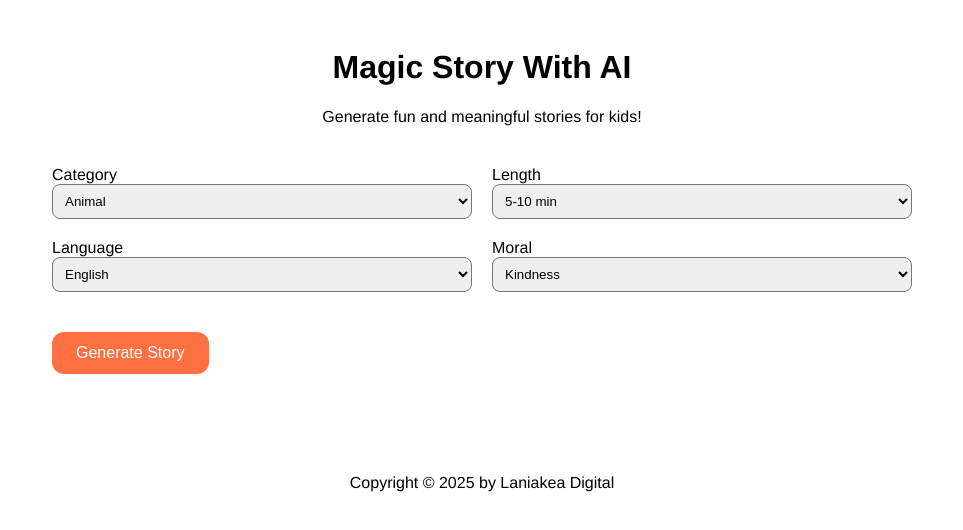
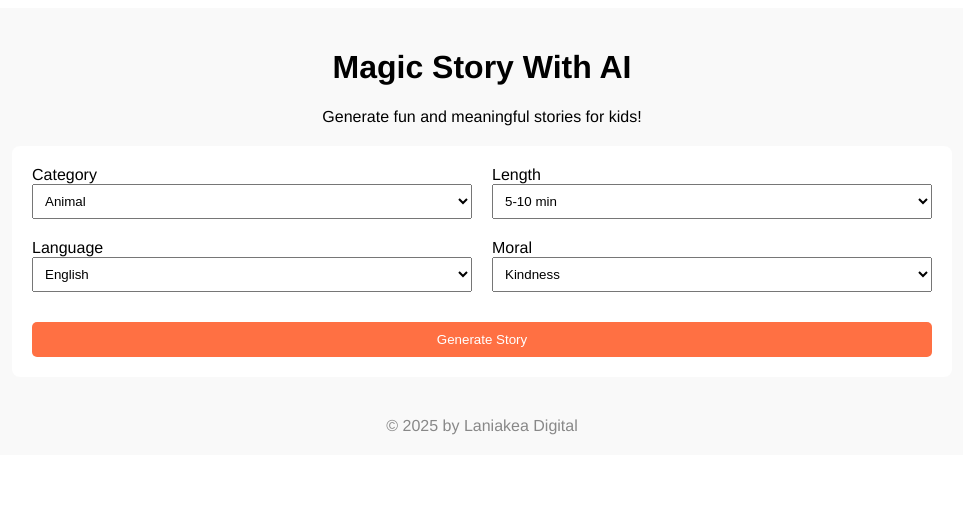
Before and after one commit to amysxe/magicstory-ai, a Next.js app: page / in a window 1280 px wide. Shown: the top 530 px of the page, without its empty margins (158-1121 px from the left). Built offline with nearby package versions, Linux system fonts and the light colour scheme.

Commit message:
Update index.js

```diff
--- a/pages/index.js
+++ b/pages/index.js
@@ -1,112 +1,118 @@
-import { useState, useRef, useEffect } from "react";
+import { useState, useRef } from "react";
 
 export default function Home() {
   const [category, setCategory] = useState("Animal");
   const [length, setLength] = useState("5-10 min");
   const [language, setLanguage] = useState("English");
   const [moral, setMoral] = useState("Kindness");
-
   const [story, setStory] = useState(null);
-  const [audioUrl, setAudioUrl] = useState(null);
   const [loading, setLoading] = useState(false);
   const [loaderText, setLoaderText] = useState("Meaningful story makes memorable moment");
+  const [audio, setAudio] = useState(null);
 
-  const audioRef = useRef(null);
-  let loaderInterval;
+  const storyRef = useRef(null);
 
+  // Looping loader text
   const loaderMessages = [
     "Meaningful story makes memorable moment",
     "Bedtime story will never fail the children",
-    "Worry no more with Magic Story"
+    "Worry no more with Magic Story",
   ];
 
-  const generateStory = async () => {
+  const handleGenerate = async () => {
+    if (audio) {
+      audio.pause();
+      setAudio(null);
+    }
+
     setLoading(true);
     setStory(null);
-    setAudioUrl(null);
-    setLoaderText(loaderMessages[0]);
 
-    let idx = 1;
-    loaderInterval = setInterval(() => {
-      setLoaderText(loaderMessages[idx % loaderMessages.length]);
-      idx++;
+    let index = 0;
+    const loaderInterval = setInterval(() => {
+      setLoaderText(loaderMessages[index]);
+      index = (index + 1) % loaderMessages.length;
     }, 5000);
 
-    // Stop any playing audio
-    if (audioRef.current) {
-      audioRef.current.pause();
-      audioRef.current.currentTime = 0;
-    }
-
     try {
-      // Generate story content
       const res = await fetch("/api/story", {
         method: "POST",
         headers: { "Content-Type": "application/json" },
         body: JSON.stringify({ category, length, language, moral }),
       });
+
       const data = await res.json();
+
       setStory(data);
+      clearInterval(loaderInterval);
+      setLoading(false);
 
-      // Generate TTS audio
-      const ttsResp = await fetch("/api/story-tts", {
-        method: "POST",
-        headers: { "Content-Type": "application/json" },
-        body: JSON.stringify({ text: data.paragraphs.join("\n"), language }),
-      });
-      const ttsData = await ttsResp.json();
-      setAudioUrl(ttsData.audio_url);
+      // Scroll to story
+      setTimeout(() => {
+        storyRef.current?.scrollIntoView({ behavior: "smooth" });
+      }, 100);
+
+      // Create audio narration
+      const utterance = new SpeechSynthesisUtterance(
+        [data.title, ...data.paragraphs].join(". ")
+      );
+      utterance.lang = language === "English" ? "en-US" : language === "Bahasa" ? "id-ID" : "de-DE";
+      utterance.rate = 1;
+      const synth = window.speechSynthesis;
+      synth.speak(utterance);
+      setAudio(utterance);
     } catch (err) {
       console.error(err);
-      alert("Failed to generate story or audio");
-    } finally {
       clearInterval(loaderInterval);
       setLoading(false);
+      alert("Failed to generate story.");
     }
   };
 
+  const handleStopAudio = () => {
+    window.speechSynthesis.cancel();
+    setAudio(null);
+  };
+
   return (
-    <div style={{ fontFamily: "Helvetica Neue", maxWidth: "900px", margin: "0 auto", padding: "20px" }}>
-      {/* Page Title */}
+    <div style={{ fontFamily: "Helvetica Neue", padding: "20px", background: "#f9f9f9" }}>
       <h1 style={{ textAlign: "center" }}>Magic Story With AI</h1>
-      <p style={{ textAlign: "center" }}>Generate fun and meaningful stories for kids!</p>
+      <p style={{ textAlign: "center", marginBottom: "20px" }}>
+        Generate fun and meaningful stories for kids!
+      </p>
 
-      {/* Fields + Button Container */}
+      {/* Fields container */}
       <div style={{
+        display: "flex",
+        flexWrap: "wrap",
         background: "#fff",
         padding: "20px",
-        borderRadius: "12px",
-        display: "flex",
-        flexDirection: "column",
+        maxWidth: "900px",
+        margin: "0 auto",
+        borderRadius: "8px",
         gap: "20px",
-        marginTop: "20px"
+        marginBottom: "20px"
       }}>
-        {/* Row 1 */}
-        <div style={{ display: "flex", gap: "20px", flexWrap: "wrap" }}>
         <div style={{ flex: "1 1 45%" }}>
           <label>Category</label>
-            <select value={category} onChange={(e) => setCategory(e.target.value)} style={{ width: "100%", padding: "8px", borderRadius: "8px" }}>
+          <select value={category} onChange={(e) => setCategory(e.target.value)} style={{ width: "100%", padding: "8px" }}>
             <option>Animal</option>
             <option>Fruit</option>
             <option>Person</option>
-              <option>Mix</option>
+            <option>Mix & Random</option>
           </select>
         </div>
         <div style={{ flex: "1 1 45%" }}>
           <label>Length</label>
-            <select value={length} onChange={(e) => setLength(e.target.value)} style={{ width: "100%", padding: "8px", borderRadius: "8px" }}>
+          <select value={length} onChange={(e) => setLength(e.target.value)} style={{ width: "100%", padding: "8px" }}>
             <option>5-10 min</option>
             <option>10-15 min</option>
-              <option>{">15 min"}</option>
+            <option>>15 min</option>
           </select>
         </div>
-        </div>
-
-        {/* Row 2 */}
-        <div style={{ display: "flex", gap: "20px", flexWrap: "wrap" }}>
         <div style={{ flex: "1 1 45%" }}>
           <label>Language</label>
-            <select value={language} onChange={(e) => setLanguage(e.target.value)} style={{ width: "100%", padding: "8px", borderRadius: "8px" }}>
+          <select value={language} onChange={(e) => setLanguage(e.target.value)} style={{ width: "100%", padding: "8px" }}>
             <option>English</option>
             <option>Bahasa</option>
             <option>German</option>
@@ -114,72 +120,80 @@ export default function Home() {
         </div>
         <div style={{ flex: "1 1 45%" }}>
           <label>Moral</label>
-            <select value={moral} onChange={(e) => setMoral(e.target.value)} style={{ width: "100%", padding: "8px", borderRadius: "8px" }}>
+          <select value={moral} onChange={(e) => setMoral(e.target.value)} style={{ width: "100%", padding: "8px" }}>
             <option>Kindness</option>
+            <option>Friendship</option>
             <option>Honesty</option>
             <option>Patience</option>
-              <option>Generosity</option>
           </select>
         </div>
-        </div>
 
-        {/* Generate Button */}
-        <div style={{ marginTop: "20px", alignSelf: "flex-start" }}>
         <button
-            onClick={generateStory}
+          onClick={handleGenerate}
           style={{
-              backgroundColor: "#ff7043",
+            padding: "10px 20px",
+            background: "#ff7043",
             color: "#fff",
-              padding: "12px 24px",
-              borderRadius: "12px",
+            border: "none",
+            borderRadius: "5px",
+            marginTop: "10px",
             cursor: "pointer",
-              fontSize: "16px",
-              border: "none",
+            flex: "1 1 100%"
           }}
         >
           Generate Story
         </button>
       </div>
-      </div>
 
-      {/* Loader Overlay */}
+      {/* Loader */}
       {loading && (
-        <div style={{
-          position: "fixed", top: 0, left: 0, width: "100%", height: "100%",
-          background: "rgba(255,255,255,0.95)", display: "flex", justifyContent: "center",
-          alignItems: "center", zIndex: 9999, flexDirection: "column", textAlign: "center"
-        }}>
-          <p style={{ fontSize: "20px", fontWeight: "bold", color: "#ff7043" }}>{loaderText}</p>
+        <div style={{ textAlign: "center", margin: "20px", fontSize: "18px", color: "#555" }}>
+          {loaderText}
         </div>
       )}
 
-      {/* Generated Story */}
+      {/* Story result */}
       {story && (
-        <div style={{ marginTop: "40px", background: "#fff", padding: "20px", borderRadius: "12px", textAlign: "center" }}>
-          {/* Bold Title */}
-          <h2 style={{ fontWeight: "bold" }}>{story.title}</h2>
-
-          {/* Optional Representative Image */}
-          {story.image && (
-            <img src={story.image} alt={story.title} style={{ width: "100%", maxHeight: "300px", objectFit: "cover", margin: "20px 0" }} />
+        <div ref={storyRef} style={{
+          maxWidth: "900px",
+          margin: "0 auto",
+          background: "#fff",
+          padding: "20px",
+          borderRadius: "8px"
+        }}>
+          <h2 style={{ fontWeight: "bold", textAlign: "center" }}>{story.title}</h2>
+          {story.imageUrl && (
+            <img
+              src={story.imageUrl}
+              alt="Story illustration"
+              style={{ display: "block", margin: "10px auto", height: "250px", objectFit: "cover", borderRadius: "8px" }}
+            />
           )}
-
-          {/* Story paragraphs */}
-          {story.paragraphs && story.paragraphs.map((p, idx) => (
-            <p key={idx} style={{ margin: "16px 0", lineHeight: "1.6", textAlign: "center" }}>{p}</p>
+          {story.paragraphs.map((p, i) => (
+            <p key={i} style={{ textAlign: "center", lineHeight: "1.6", marginBottom: "15px" }}>{p}</p>
           ))}
 
-          {/* Audio Player */}
-          {audioUrl && (
-            <div style={{ marginTop: "20px" }}>
-              <audio ref={audioRef} src={audioUrl} controls />
-            </div>
-          )}
+          {/* Audio controls */}
+          <button
+            onClick={handleStopAudio}
+            style={{
+              background: "#ffdace",
+              color: "#ff7043",
+              border: "none",
+              borderRadius: "5px",
+              padding: "8px 12px",
+              cursor: "pointer",
+              display: "block",
+              margin: "10px auto"
+            }}
+          >
+            Stop Audio
+          </button>
         </div>
       )}
 
-      <footer style={{ textAlign: "center", marginTop: "60px", padding: "20px 0" }}>
-        Copyright &copy; 2025 by Laniakea Digital
+      <footer style={{ textAlign: "center", marginTop: "40px", color: "#888" }}>
+        &copy; 2025 by Laniakea Digital
       </footer>
     </div>
   );
```
Lines whose indentation alone changed are shown as unchanged.
